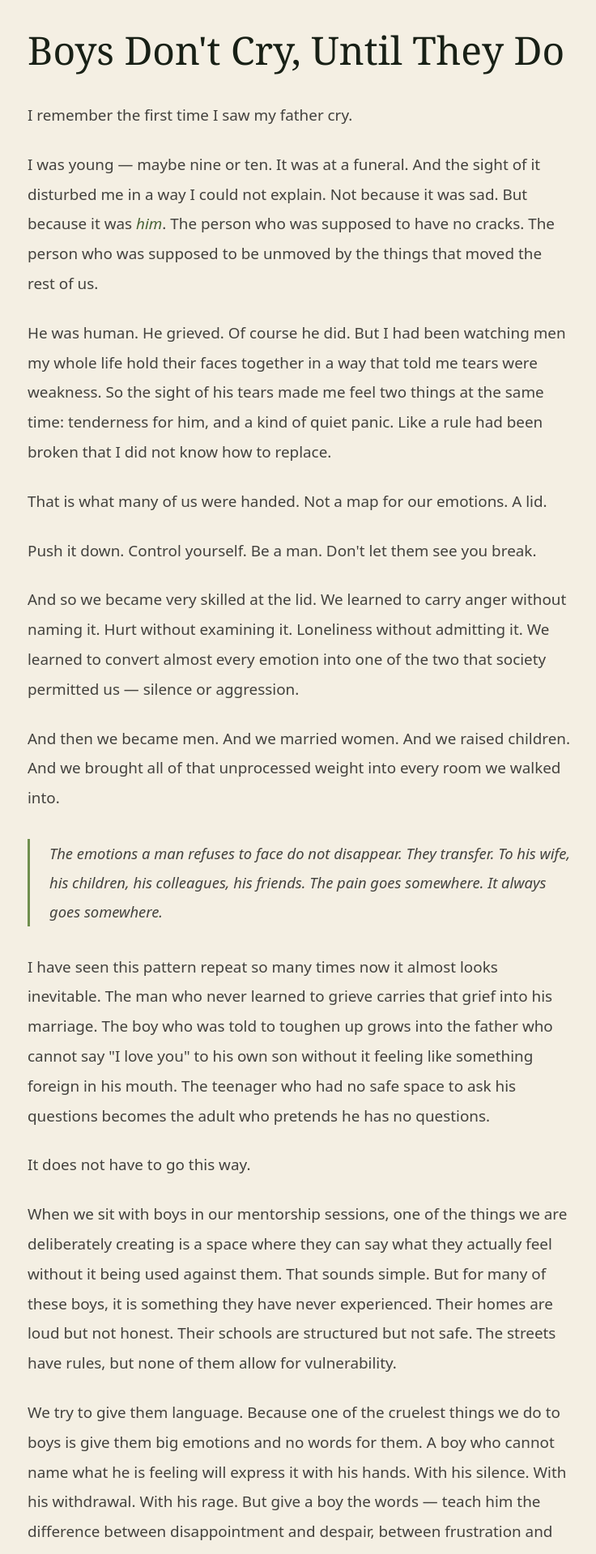
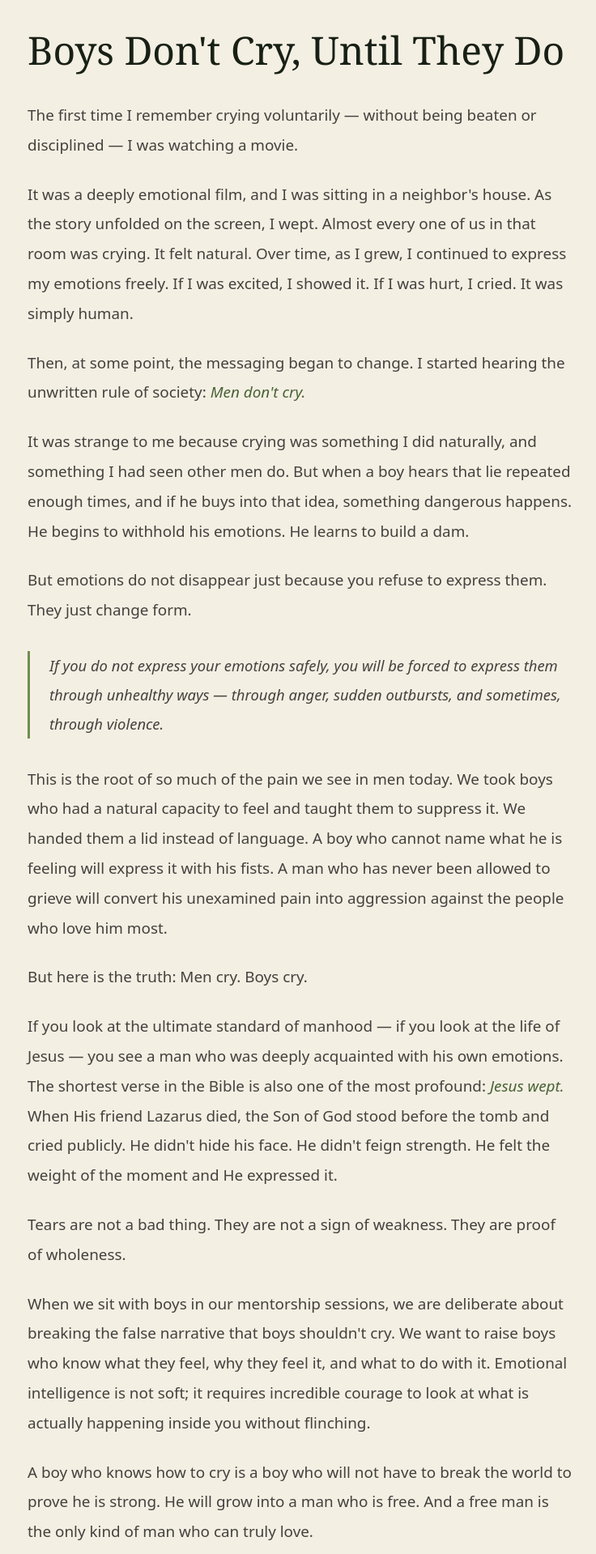
Before and after one commit to conditassociatesltd-gif/purposeful-builder, a Next.js app in the folder purposeful-builder/: page /mentorship/emotional-intelligence in a window 1280 px wide. Shown: the part 180-2099 px from the top of the page at 81% size, without its empty margins (270-1006 px from the left). Built offline with nearby package versions, Linux system fonts and the light colour scheme.

Commit message:
Update Emotional Intelligence post with Austin's personal story about crying and processing emotions

```diff
--- a/purposeful-builder/app/mentorship/emotional-intelligence/page.tsx
+++ b/purposeful-builder/app/mentorship/emotional-intelligence/page.tsx
@@ -19,63 +19,42 @@ export default function EmotionalIntelligencePage() {
 
         <article className="essay-content prose">
           <p>
-            I remember the first time I saw my father cry.
+            The first time I remember crying voluntarily — without being beaten or disciplined — I was watching a movie.
           </p>
           <p>
-            I was young — maybe nine or ten. It was at a funeral. And the sight of it disturbed me in a way I could not explain. Not because it was sad. But because it was <em>him</em>. The person who was supposed to have no cracks. The person who was supposed to be unmoved by the things that moved the rest of us.
+            It was a deeply emotional film, and I was sitting in a neighbor's house. As the story unfolded on the screen, I wept. Almost every one of us in that room was crying. It felt natural. Over time, as I grew, I continued to express my emotions freely. If I was excited, I showed it. If I was hurt, I cried. It was simply human.
           </p>
           <p>
-            He was human. He grieved. Of course he did. But I had been watching men my whole life hold their faces together in a way that told me tears were weakness. So the sight of his tears made me feel two things at the same time: tenderness for him, and a kind of quiet panic. Like a rule had been broken that I did not know how to replace.
+            Then, at some point, the messaging began to change. I started hearing the unwritten rule of society: <em>Men don't cry.</em>
           </p>
           <p>
-            That is what many of us were handed. Not a map for our emotions. A lid.
+            It was strange to me because crying was something I did naturally, and something I had seen other men do. But when a boy hears that lie repeated enough times, and if he buys into that idea, something dangerous happens. He begins to withhold his emotions. He learns to build a dam.
           </p>
           <p>
-            Push it down. Control yourself. Be a man. Don't let them see you break.
-          </p>
-          <p>
-            And so we became very skilled at the lid. We learned to carry anger without naming it. Hurt without examining it. Loneliness without admitting it. We learned to convert almost every emotion into one of the two that society permitted us — silence or aggression.
-          </p>
-          <p>
-            And then we became men. And we married women. And we raised children. And we brought all of that unprocessed weight into every room we walked into.
+            But emotions do not disappear just because you refuse to express them. They just change form.
           </p>
 
           <blockquote>
-            The emotions a man refuses to face do not disappear. They transfer. To his wife, his children, his colleagues, his friends. The pain goes somewhere. It always goes somewhere.
+            If you do not express your emotions safely, you will be forced to express them through unhealthy ways — through anger, sudden outbursts, and sometimes, through violence.
           </blockquote>
 
           <p>
-            I have seen this pattern repeat so many times now it almost looks inevitable. The man who never learned to grieve carries that grief into his marriage. The boy who was told to toughen up grows into the father who cannot say "I love you" to his own son without it feeling like something foreign in his mouth. The teenager who had no safe space to ask his questions becomes the adult who pretends he has no questions.
+            This is the root of so much of the pain we see in men today. We took boys who had a natural capacity to feel and taught them to suppress it. We handed them a lid instead of language. A boy who cannot name what he is feeling will express it with his fists. A man who has never been allowed to grieve will convert his unexamined pain into aggression against the people who love him most.
           </p>
           <p>
-            It does not have to go this way.
+            But here is the truth: Men cry. Boys cry.
           </p>
           <p>
-            When we sit with boys in our mentorship sessions, one of the things we are deliberately creating is a space where they can say what they actually feel without it being used against them. That sounds simple. But for many of these boys, it is something they have never experienced. Their homes are loud but not honest. Their schools are structured but not safe. The streets have rules, but none of them allow for vulnerability.
+            If you look at the ultimate standard of manhood — if you look at the life of Jesus — you see a man who was deeply acquainted with his own emotions. The shortest verse in the Bible is also one of the most profound: <em>Jesus wept.</em> When His friend Lazarus died, the Son of God stood before the tomb and cried publicly. He didn't hide his face. He didn't feign strength. He felt the weight of the moment and He expressed it.
           </p>
           <p>
-            We try to give them language. Because one of the cruelest things we do to boys is give them big emotions and no words for them. A boy who cannot name what he is feeling will express it with his hands. With his silence. With his withdrawal. With his rage. But give a boy the words — teach him the difference between disappointment and despair, between frustration and fury — and you have given him power over his own interior life.
+            Tears are not a bad thing. They are not a sign of weakness. They are proof of wholeness.
           </p>
           <p>
-            Jesus wept. That is the shortest verse in the Bible, and one of the most important for men to sit with. The Son of God stood at a tomb and allowed himself to grieve publicly. He did not explain it away. He did not say "I am fine." He felt what He felt, and He felt it fully.
+            When we sit with boys in our mentorship sessions, we are deliberate about breaking the false narrative that boys shouldn't cry. We want to raise boys who know what they feel, why they feel it, and what to do with it. Emotional intelligence is not soft; it requires incredible courage to look at what is actually happening inside you without flinching.
           </p>
           <p>
-            That is not weakness. That is wholeness.
-          </p>
-          <p>
-            We are not trying to raise boys who cry at everything. We are trying to raise boys who know what they feel, why they feel it, and what to do with it — boys who can process their pain before God instead of unleashing it on the people around them.
-          </p>
-          <p>
-            Emotional intelligence is not soft. It is one of the hardest disciplines a man can build. It requires honesty. It requires the courage to look at what is actually happening inside you without flinching. It requires the willingness to be known.
-          </p>
-          <p>
-            But the man who builds it — the man who knows himself deeply enough to manage himself wisely — that man is not fragile. That man is free. And freedom is the only foundation from which a man can truly love the people around him.
-          </p>
-          <p>
-            My father's tears at that funeral did not make him less. Looking back now, they made him more. I just needed someone to tell me that earlier.
-          </p>
-          <p>
-            We are trying to tell the boys now.
+            A boy who knows how to cry is a boy who will not have to break the world to prove he is strong. He will grow into a man who is free. And a free man is the only kind of man who can truly love.
           </p>
         </article>
 
```
